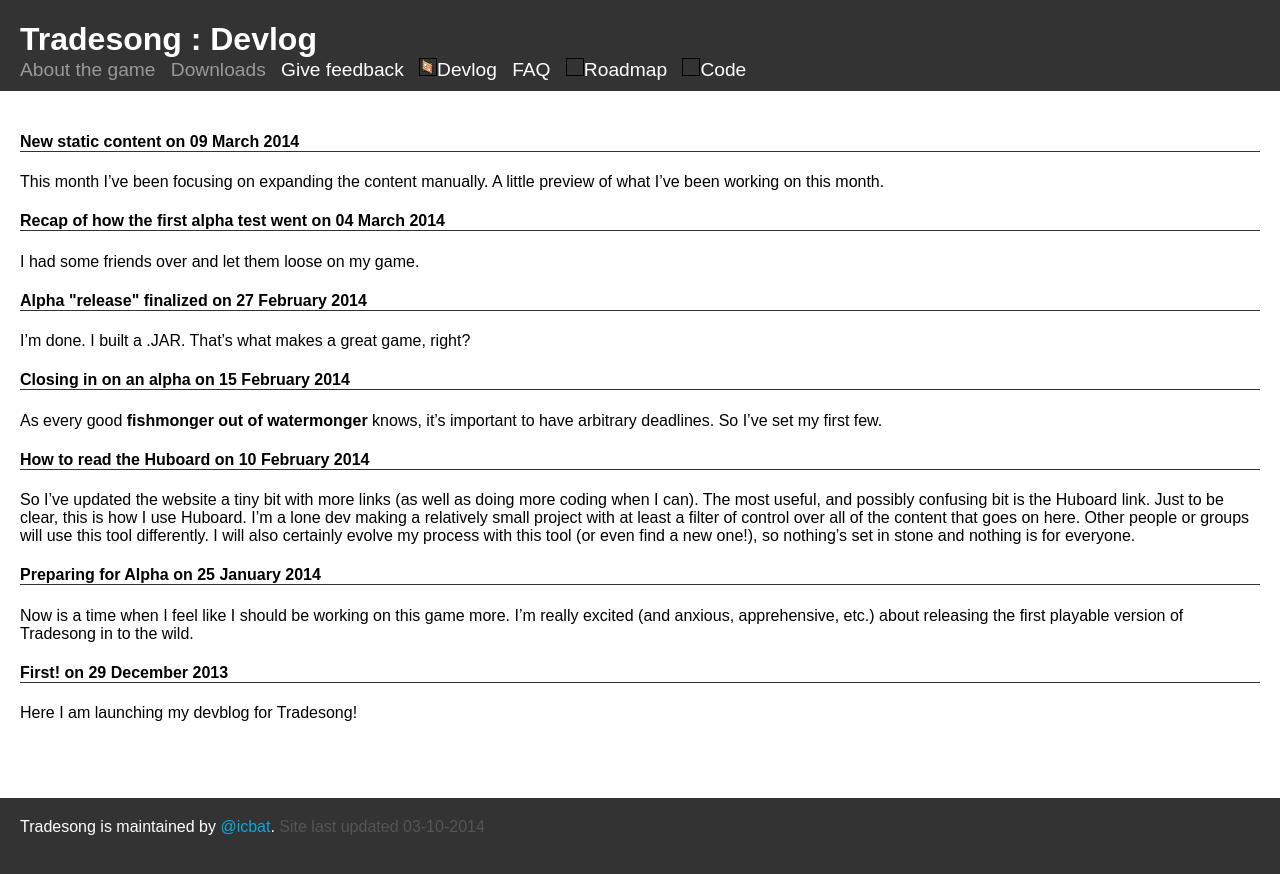
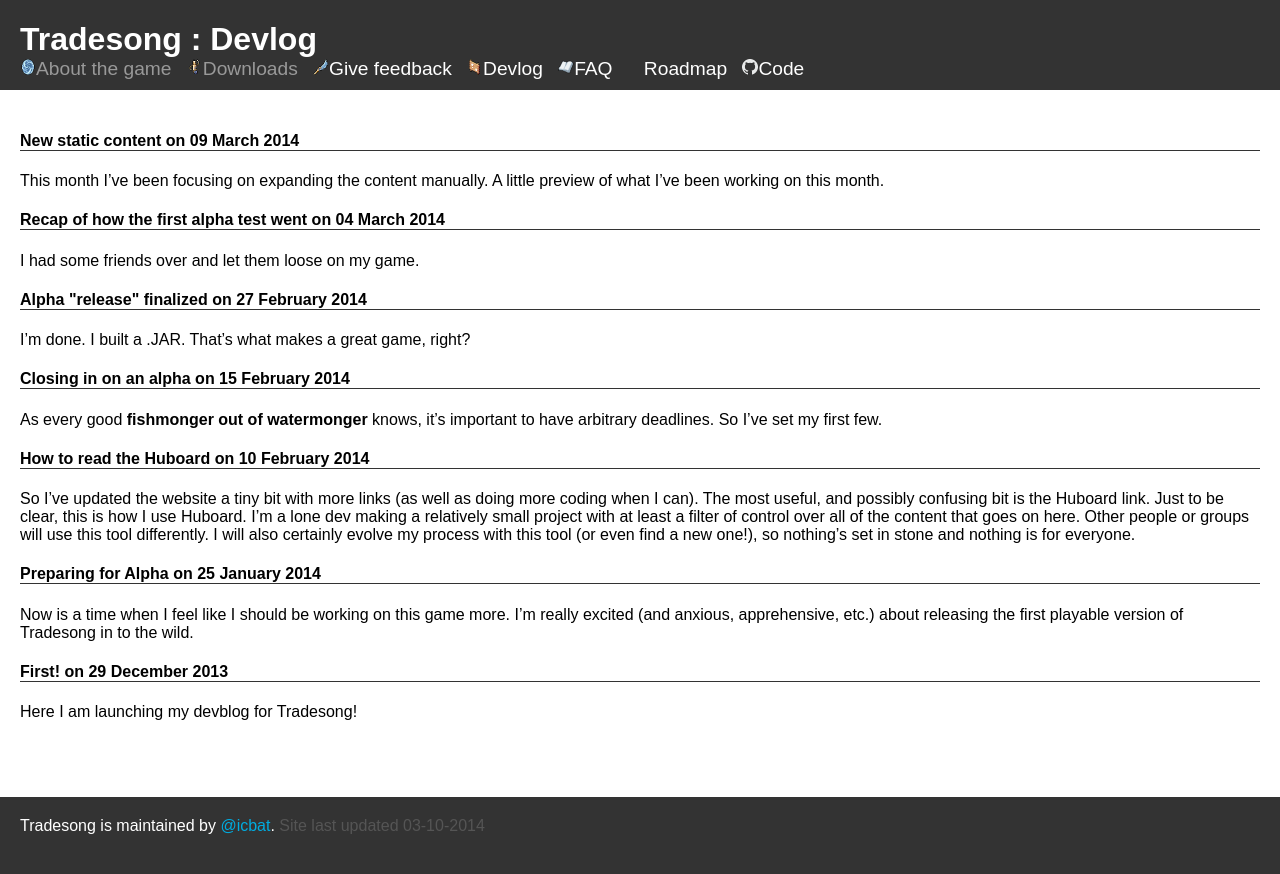
Before and after one commit to icbat/tradesong, a Jekyll site: the page built from index.md, in a window 1280 px wide. Shown: the top 874 px of the page. Built offline with Jekyll 4.4.1, drawn with Linux system fonts in a browser that asks for light colours.

Commit message:
Icons for the rest of it.

```diff
--- a/_includes/header.html
+++ b/_includes/header.html
@@ -12,25 +12,25 @@
 			<h1><a class="title" href="{{site.url}}">Tradesong</a> : {{page.title}}</h1>
 			<ul class="navHeader">
 				<li>
-					About the game
+					<img src="{{site.url}}/images/icon-about.png"/>About the game
 				</li>
 				<li>
-					Downloads
+					<img src="{{site.url}}/images/icon-downloads.png"/>Downloads
 				</li>
 				<li><a href="https://docs.google.com/forms/d/1zM6Qeq977lBe62aWQFiGlWzuuviOscafiyrvcLikoKw/viewform">
-					Give feedback
+					<img src="{{site.url}}/images/icon-feedback.png"/>Give feedback
 				</a></li>
 				<li><a href="{{site.url}}/devlog">
-					<img src="{{site.url}}/images/icon-feedback.png"/>Devlog
+					<img src="{{site.url}}/images/icon-devlog.png"/>Devlog
 				</a></li>
 				<li><a href="{{site.url}}/faq">
-					FAQ
+					<img src="{{site.url}}/images/icon-faq.png"/>FAQ
 				</a></li>
 				<li><a href="https://huboard.com/icbat/Tradesong#/milestones" target="_blank">
 					<img src="https://huboard.com/favicon.ico"/>Roadmap
 				</a></li>
 				<li><a href="https://github.com/icbat/Tradesong" target="_blank">
-					<img src="https://github.com/favicon.ico"/>Code
+					<img src="{{site.url}}/images/icon-github.png"/>Code
 				</a></li>
 			</ul>
 		</header>
--- a/stylesheets/stylesheet.css
+++ b/stylesheets/stylesheet.css
@@ -95,6 +95,7 @@
 .navHeader img {
 	width: 16px;
 	height: 16px;
+	border:0;
 }
 
 .subtle {
```
Also changed, not shown: images/icon-about.png (added), images/icon-devlog.png (added), images/icon-downloads.png (added), images/icon-faq.png (added), images/icon-feedback.png, images/icon-github.png (added).
